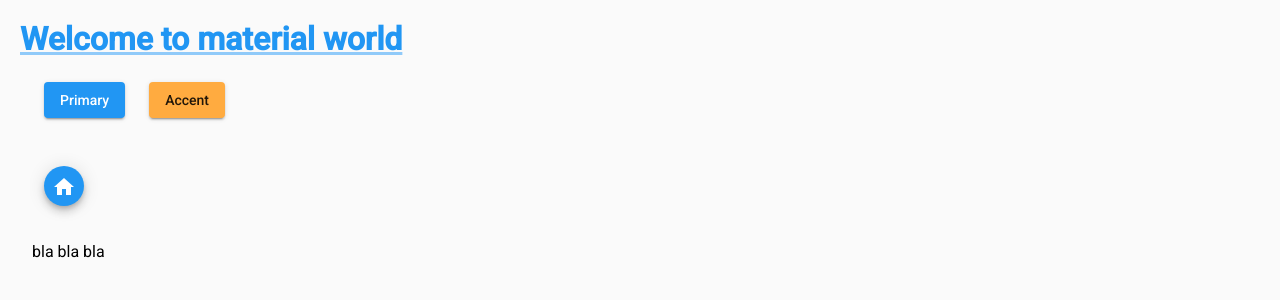
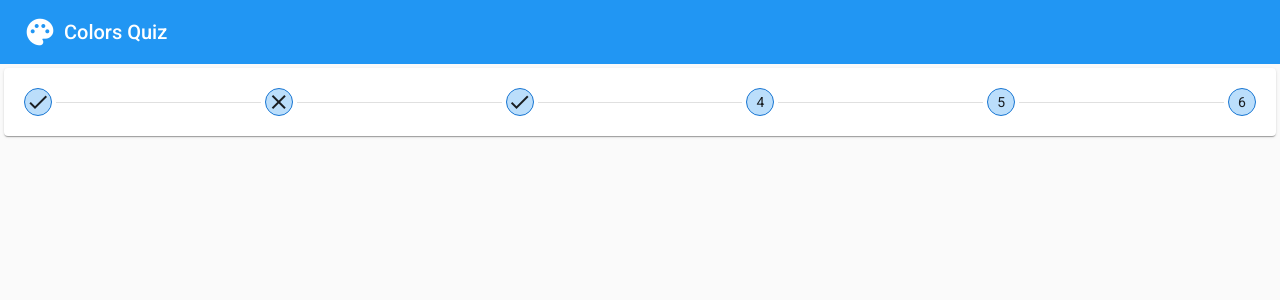
Before and after one commit to kobi-hari-courses/2107-public-advanced-angular, an Angular app in the folder Day 03/quiz-mat-ngrx/: page / in a window 1280 px wide. Shown: the top 300 px of the page. Built offline with nearby package versions, Linux system fonts and the light colour scheme.

Commit message:
completed progress indicator component

```diff
--- a/Day 03/quiz-mat-ngrx/src/app/app-material.module.ts
+++ b/Day 03/quiz-mat-ngrx/src/app/app-material.module.ts
@@ -1,11 +1,15 @@
 import { NgModule } from "@angular/core";
 import { MatButtonModule } from "@angular/material/button";
 import { MatIconModule } from "@angular/material/icon";
+import { MatToolbarModule } from "@angular/material/toolbar";
+import { MatCardModule } from "@angular/material/card";
 
 
 const exportables = [
     MatButtonModule,
-    MatIconModule
+    MatIconModule,
+    MatToolbarModule,
+    MatCardModule
 ];
 
 @NgModule({
--- a/Day 03/quiz-mat-ngrx/src/app/app.component.html
+++ b/Day 03/quiz-mat-ngrx/src/app/app.component.html
@@ -1,14 +1,14 @@
-<h1>Welcome to material world</h1>
-<div>
-  <button mat-raised-button color="primary">Primary</button>
-  <button mat-raised-button color="accent">Accent</button>
-</div>
-<div class="strong">
-  <button mat-mini-fab color="primary">
-    <mat-icon>home</mat-icon>
-  </button>
-</div>
+<mat-toolbar color="primary">
+  <mat-toolbar-row>
+    <mat-icon>palette</mat-icon>
+    <span>Colors Quiz</span>
+  </mat-toolbar-row>
+</mat-toolbar>
 
-<div class="xyz">
-  bla bla bla
-</div>
+<mat-card>
+  <mat-card-content>
+    <app-progress></app-progress>
+  </mat-card-content>
+</mat-card>
+
+<router-outlet></router-outlet>
--- a/Day 03/quiz-mat-ngrx/src/app/app.component.scss
+++ b/Day 03/quiz-mat-ngrx/src/app/app.component.scss
@@ -1,25 +1,14 @@
 :host {
-    display: flex;
-    flex-direction: column;
-    padding: 20px;
+    display: grid;
 }
 
-div {
-    display: flex;
-    flex-direction: row;
-    margin: 12px;
+mat-icon {
+    font-size: 32px;
+    width: auto;
+    height: auto;
+    margin: 8px;
 }
 
-button {
-    align-self: flex-start;
-    margin: 12px;
+mat-card {
+    margin: 4px;
 }
-
-h1 {
-    color: var(--p-500);
-    text-decoration: underline var(--p-200);
-}
-
-.xyz {
-//    @include main.red-colors(true);
-}
--- a/Day 03/quiz-mat-ngrx/src/app/app.module.ts
+++ b/Day 03/quiz-mat-ngrx/src/app/app.module.ts
@@ -5,10 +5,12 @@
 import { AppComponent } from './app.component';
 import { BrowserAnimationsModule } from '@angular/platform-browser/animations';
 import { AppMaterialModule } from './app-material.module';
+import { ProgressComponent } from './components/progress/progress.component';
 
 @NgModule({
   declarations: [
-    AppComponent
+    AppComponent,
+    ProgressComponent
   ],
   imports: [
     BrowserModule,
--- /dev/null
+++ b/Day 03/quiz-mat-ngrx/src/app/components/progress/progress.component.html
@@ -0,0 +1,10 @@
+<ng-container *ngFor="let item of data$ | async; let index = index; let last = last">
+    <span class="step">
+        <mat-icon *ngIf="item === 'Correct'">done</mat-icon>
+        <mat-icon *ngIf="item === 'Wrong'">clear</mat-icon>
+        <ng-container *ngIf="item === 'Future'">
+            {{index + 1}}
+        </ng-container>
+    </span>
+    <span class="seperator" *ngIf="!last"></span>
+</ng-container>
--- /dev/null
+++ b/Day 03/quiz-mat-ngrx/src/app/components/progress/progress.component.scss
@@ -0,0 +1,23 @@
+:host {
+    display: flex;
+    flex-direction: row;
+    align-items: center;
+}
+
+span.step {
+    display: flex;
+    justify-content: center;
+    align-items: center;
+    width: 28px;
+    height: 28px;
+    background-color: var(--p-100);
+    margin: 4px;
+    border-radius: 50%;
+    border: 1px solid var(--p-700);
+}
+
+span.seperator {
+    border-top: 1px solid var(--f-divider);
+    flex-grow: 1;
+    height: 1px;
+}
--- /dev/null
+++ b/Day 03/quiz-mat-ngrx/src/app/components/progress/progress.component.ts
@@ -0,0 +1,28 @@
+import { Component, OnInit } from '@angular/core';
+import { Observable, of } from 'rxjs';
+
+type CellMode = 'Future' | 'Correct' | 'Wrong';
+
+@Component({
+  selector: 'app-progress',
+  templateUrl: './progress.component.html',
+  styleUrls: ['./progress.component.scss']
+})
+export class ProgressComponent implements OnInit {
+
+    data$: Observable<CellMode[]> = of([
+      'Correct',
+      'Wrong',
+      'Correct',
+      'Future',
+      'Future',
+      'Future'
+    ]);
+
+
+  constructor() { }
+
+  ngOnInit(): void {
+  }
+
+}
```
